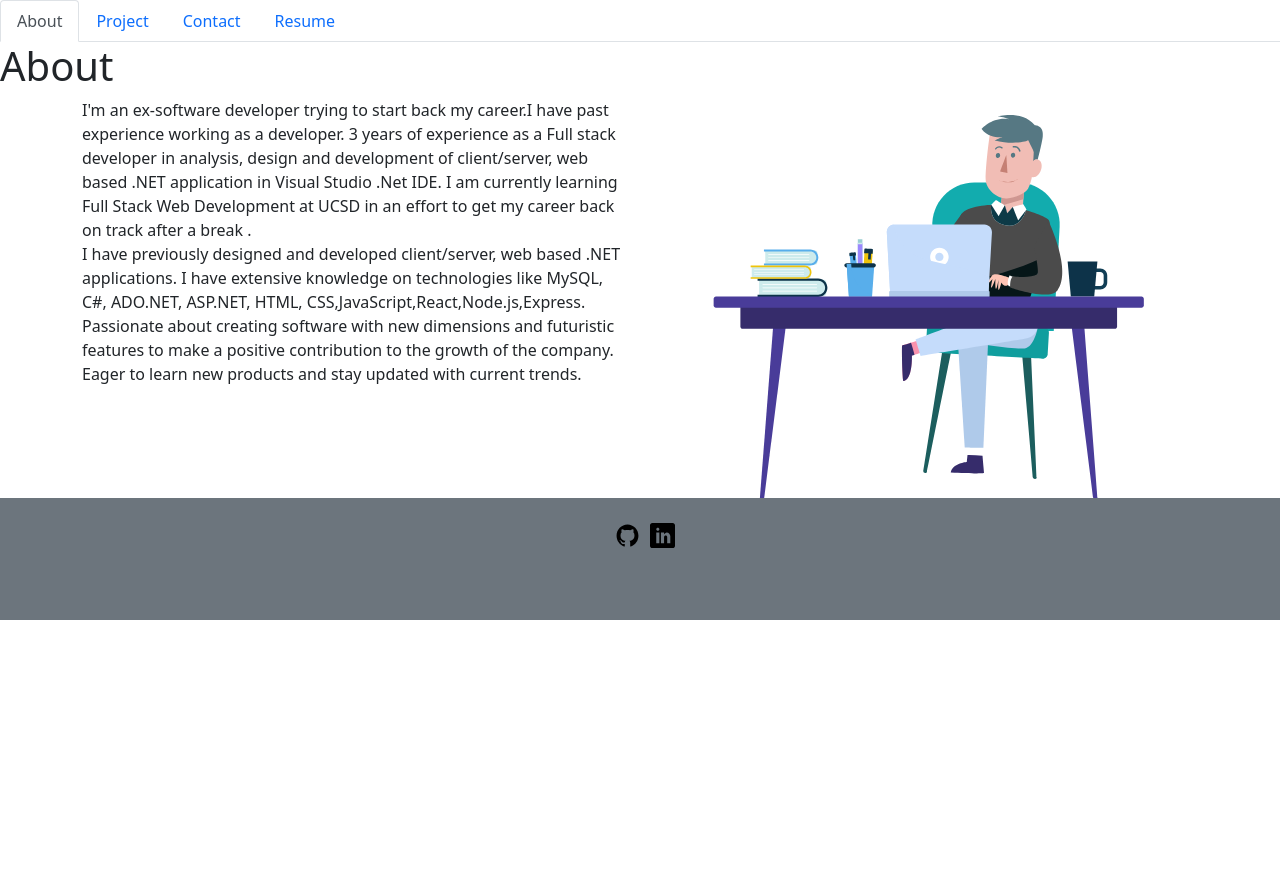
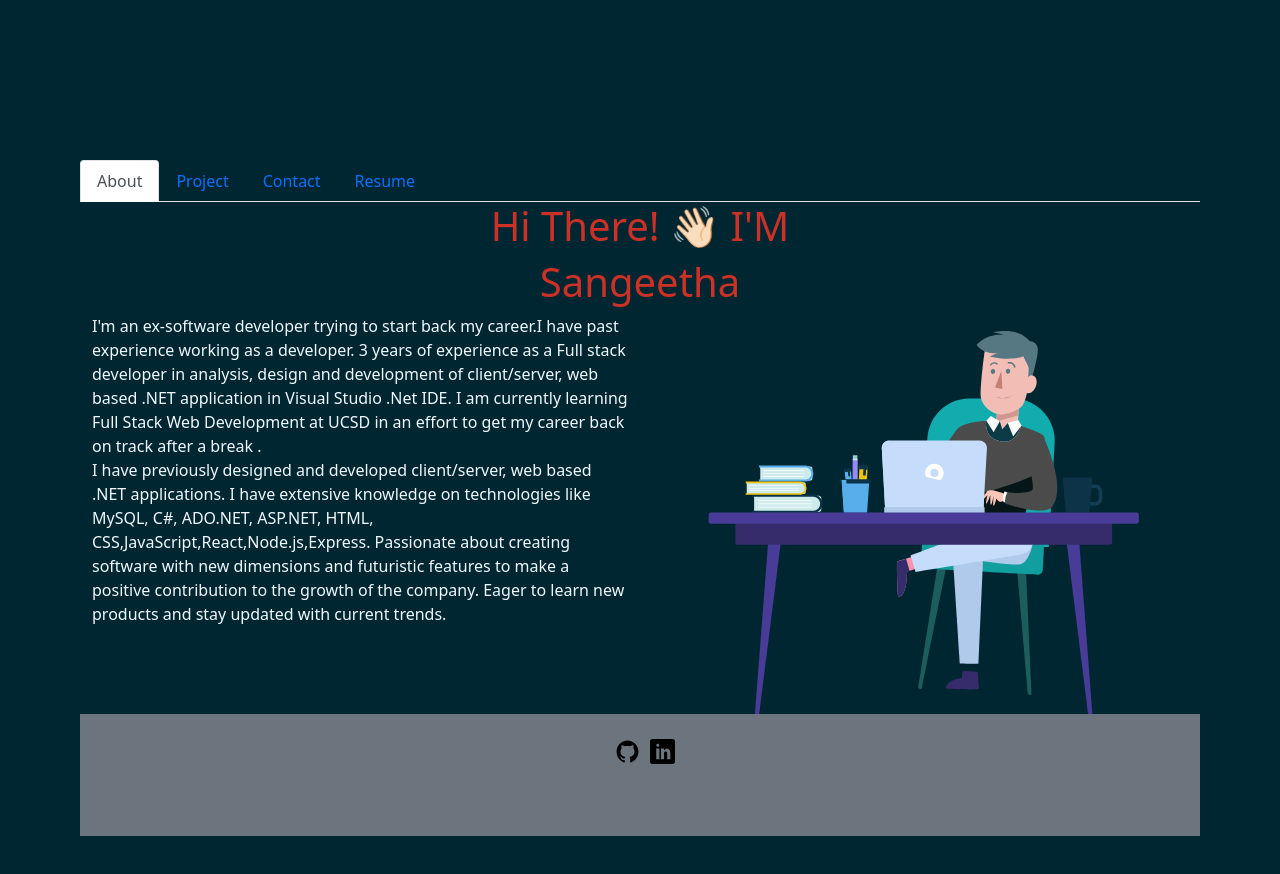
Before and after one commit to sangeethaNR/react-portfolio, a React (Create React App) app: page / in a window 1280 px wide. Shown: the top 874 px of the page. Before the commit the page ends 800 px from the top, so only its background shows below. Built offline with nearby package versions, Linux system fonts and the light colour scheme.

Commit message:
background color changed

```diff
--- a/public/index.html
+++ b/public/index.html
@@ -26,9 +26,9 @@
     -->
     <title>React App</title>
   </head>
-  <body>
+  <body style="background-color: #002731;">
     <noscript>You need to enable JavaScript to run this app.</noscript>
-    <div id="root"></div>
+    <div id="root" ></div>
     <!--
       This HTML file is a template.
       If you open it directly in the browser, you will see an empty page.
--- /dev/null
+++ b/src/assets/css/name.css
@@ -0,0 +1,44 @@
+* {
+    padding: 0;
+    margin: 0;
+  }
+
+  body {
+    padding: 5em;
+    font-family: "Helvetica Neue", "Helvetica", sans-serif;
+    background-color: #002731;
+    padding-top: 10em;
+  }
+
+  h1 {
+    font-size: 2em;
+    text-align: center;
+    font-weight: 600;
+    color: #cb3126;
+  }
+
+  h1 span span {
+    position: relative;
+    animation: move-text-color 0.75s forwards;
+    bottom: -1em;
+    opacity: 0;
+  }
+
+  @keyframes move-text-color {
+    0% {
+      bottom: -0.2em;
+      opacity: 1;
+      color: #3E5C76;
+    }
+
+    50% {
+      bottom: 0.2em;
+      color: #EC058E;
+    }
+
+    100% {
+      bottom: 0;
+      opacity: 1;
+      color: #cb3126;
+    }
+  }
--- a/src/components/pages/About.js
+++ b/src/components/pages/About.js
@@ -1,13 +1,30 @@
 import React from 'react';
+import Layout from './name';
 import UncontrolledLottie from '../UncontrolledLottie';
 import { Container,Row,Col } from 'react-bootstrap';
 export default function About() {
   return (
     <div>
-      <h1>About</h1>
+
+
       <Container>
+      <Row>
+            <Col >
+              {/* <h1 style={{ paddingBottom: 15 }} className="heading">
+                Hi There! <span className="wave" role="img" aria-labelledby="wave">👋🏻</span>
+            </h1> */}
+
+              <h1 className="heading-name">
+              Hi There! <span className="wave" role="img" aria-labelledby="wave">👋🏻</span>  I'M  </h1>
+              <Layout />
+
+
+
+            </Col>
+
+          </Row>
         <Row>
-          <Col>  <p>
+          <Col>  <p style={{color:'aliceblue'}}>
       I'm an ex-software developer trying to start back my career.I have past experience working as
                             a developer.
             3 years  of experience  as a Full stack developer in analysis, design and development of client/server, web based .NET application in Visual Studio .Net IDE. I am currently learning Full Stack Web Development at UCSD in an effort to get my career back on track after a break  .
--- a/src/components/pages/Resume.js
+++ b/src/components/pages/Resume.js
@@ -8,7 +8,7 @@ import { BrowserRouter } from 'react-router-dom';
 export default function Resume() {
 return(
     <div   style={{
-        margin :'59px'}}>
+        margin :'59px',color :'aliceblue'}}>
 
 
         Please click  to download my
--- /dev/null
+++ b/src/components/pages/name.js
@@ -0,0 +1,30 @@
+import React from 'react';
+import '../../assets/css/name.css';
+const { Component, Children, PropTypes } = React
+
+
+class SplitText extends Component {
+  render(){
+    return(
+      <span aria-label={this.props.copy} role={this.props.role}>
+          {this.props.copy.split("").map(function(char, index){
+            let style = {"animation-delay": (0.5 + index / 10) + "s"}
+            return <span
+              aria-hidden="true"
+              key={index}
+              style={style}>
+              {char}
+            </span>;
+          })}
+        </span>
+    );
+  }
+}
+
+export default class Layout extends Component {
+  render() {
+    return(
+      <h1><SplitText copy="Sangeetha" role="heading" /></h1>
+    );
+  }
+}
```
